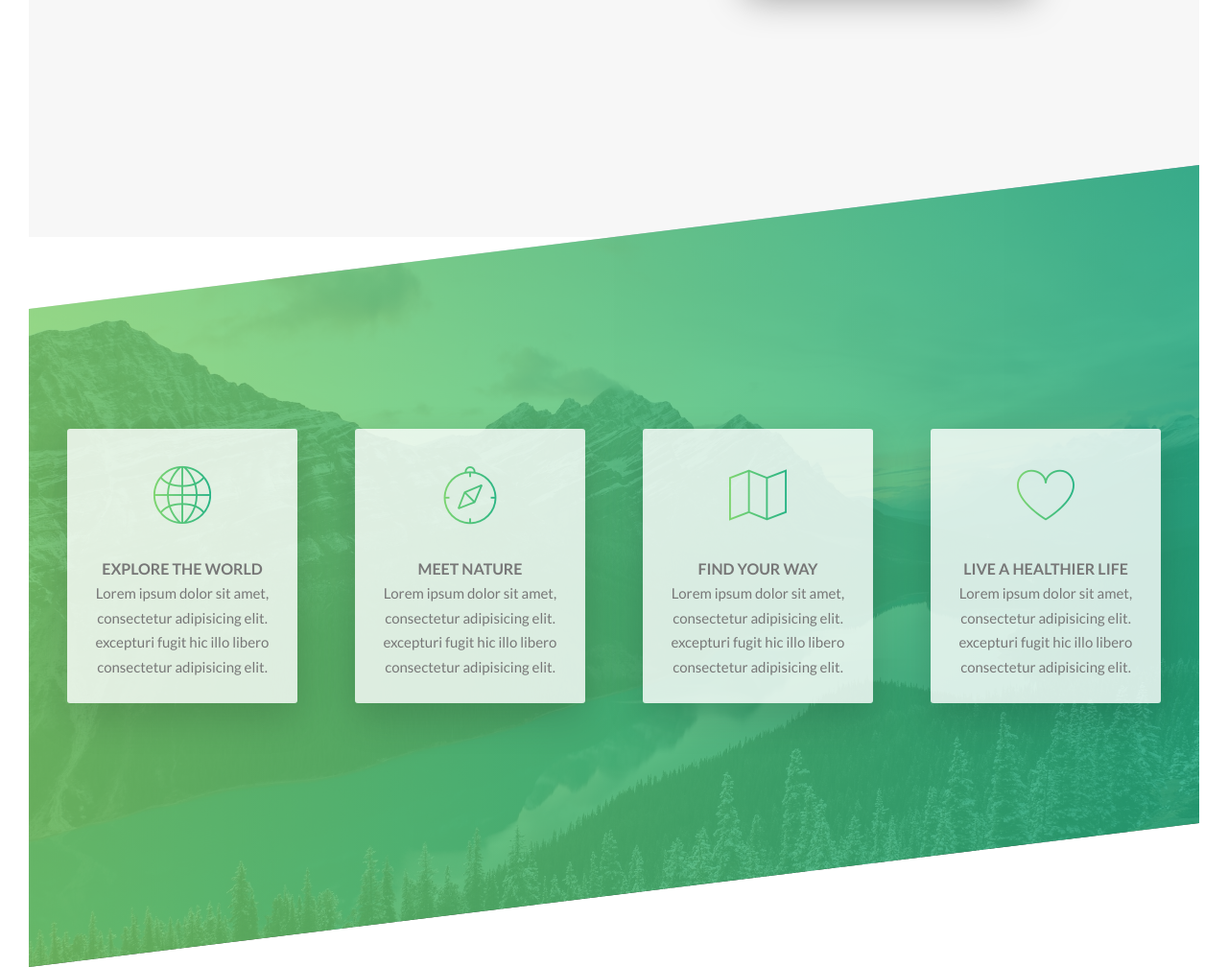
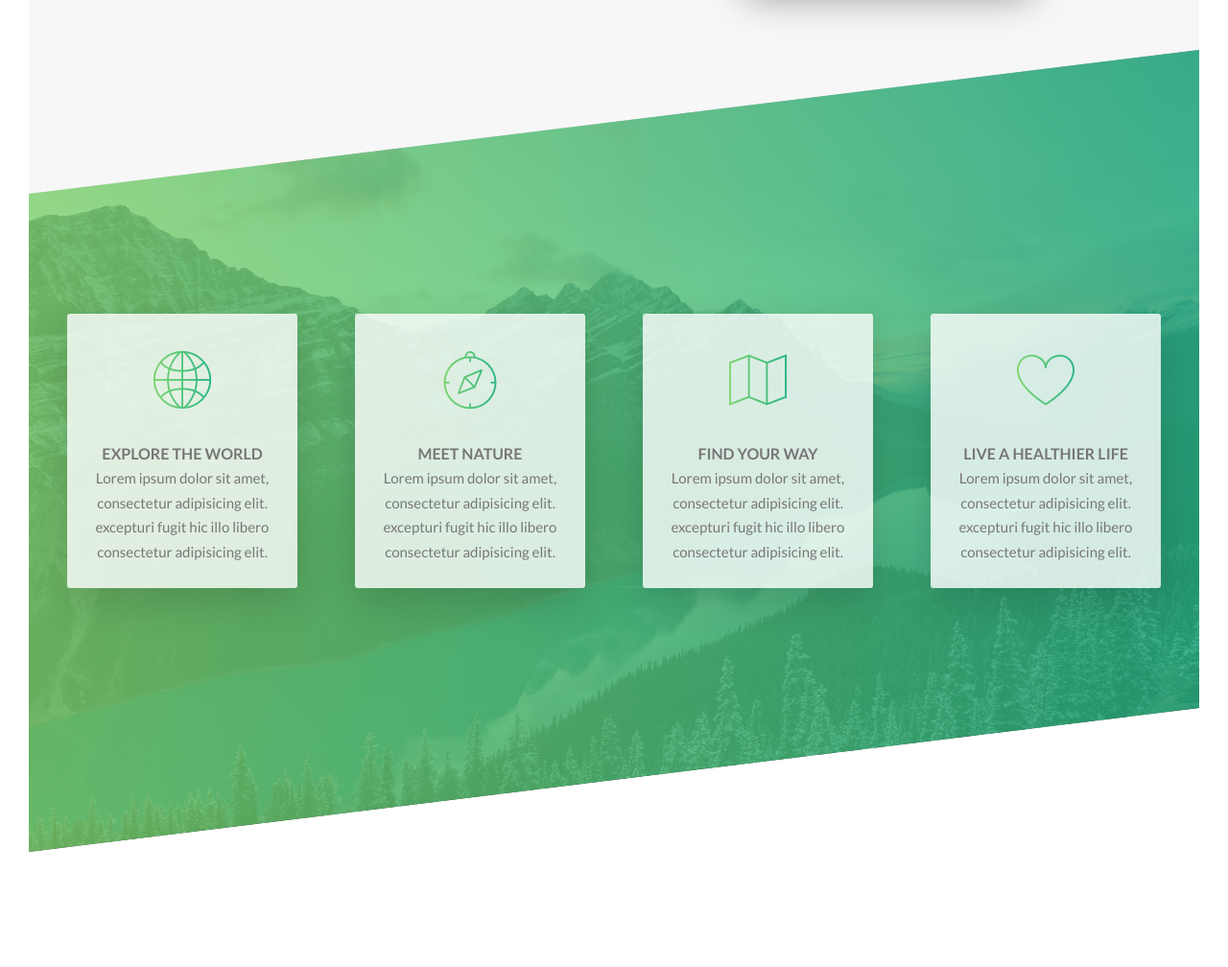
Before and after one commit to david2999999/CSS-SASS, a website: page Advanced-CSS-SASS-Udemy/Natours/index.html in a window 1280 px wide. Shown: the part 1337-2345 px from the top of the page at 96% size. After the commit the page ends 2225 px from the top, so only its background shows below. Drawn offline with Linux system fonts and the light colour scheme.

Commit message:
adjusting the margin top of the feature section

```diff
--- a/Advanced-CSS-SASS-Udemy/Natours/sass/pages/_home.scss
+++ b/Advanced-CSS-SASS-Udemy/Natours/sass/pages/_home.scss
@@ -11,8 +11,8 @@
                   rgba($color-primary-light, 0.8), rgba($color-primary-dark, 0.81)),
   url("../img/nat-4.jpg");
   background-size: cover;
-
   transform: skewY(-7deg);
+  margin-top: -12rem;
 
   // selects all of the direct childs
   & > * {
```
Also changed, not shown: Advanced-CSS-SASS-Udemy/Natours/css/style.css.
